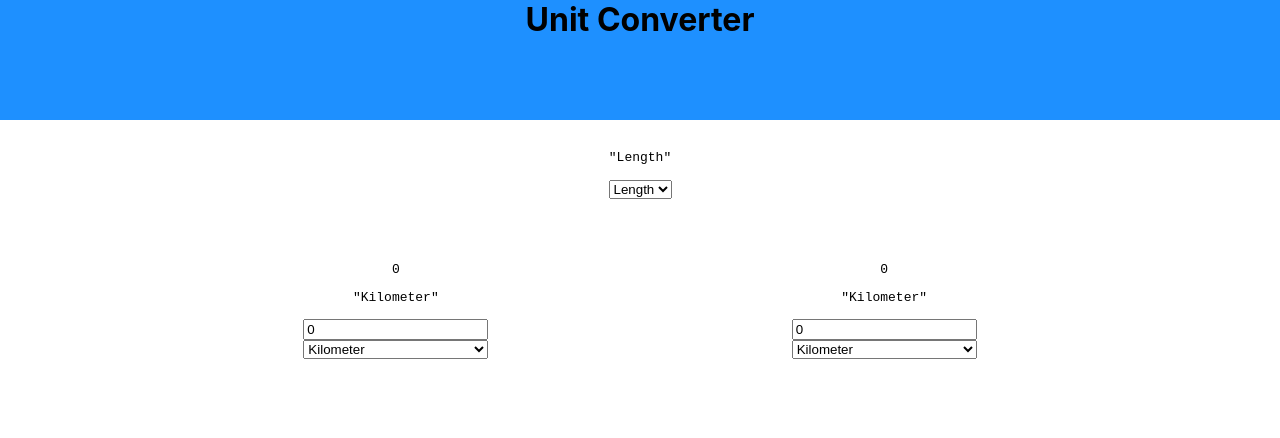
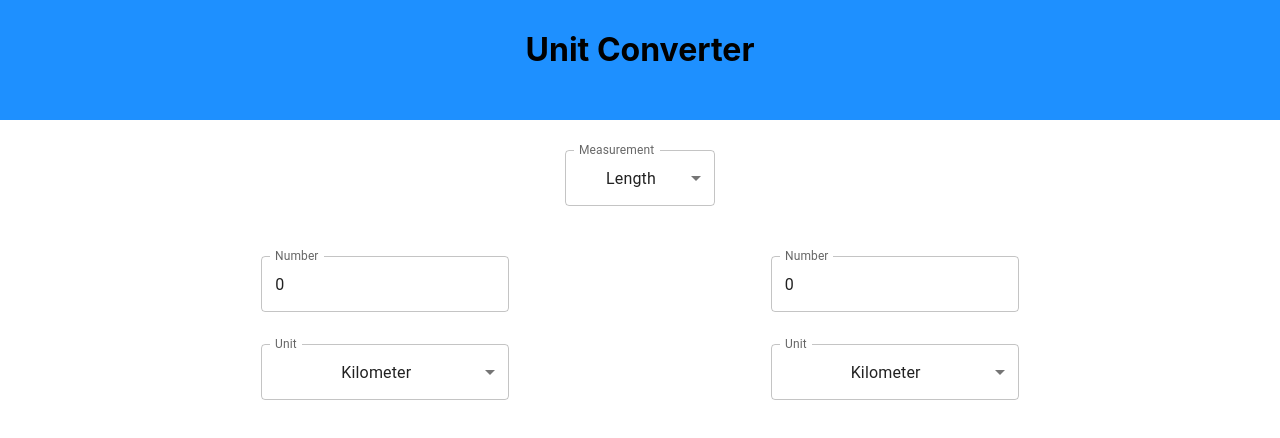
Before and after one commit to QuercusTaliare/unit-converter, a React (Create React App) app: page / in a window 1280 px wide. Shown: the top 438 px of the page. Built offline with nearby package versions, Linux system fonts and the light colour scheme.

Commit message:
Implement mui components

```diff
--- a/src/App.css
+++ b/src/App.css
@@ -16,6 +16,9 @@
 .Header {
   min-height: 15vh;
   background-color: dodgerblue;
+  display: flex;
+  justify-content: center;
+  align-items: center;
 }
 
 .Header h1 {
@@ -38,6 +41,8 @@
 .Variable .form-container {
   display: flex;
   flex-direction: column;
+  height: 18vh;
+  justify-content: space-between;
 }
 
 .App-link {
--- a/src/components/Measurements.js
+++ b/src/components/Measurements.js
@@ -1,25 +1,43 @@
 import { measurementsData } from "../data/units"
+import { Select, MenuItem, FormControl, InputLabel } from "@mui/material"
+import { makeStyles } from "@mui/styles"
+
+const useStyles = makeStyles({
+  root: {
+    width: 150
+  }
+})
 
 export default function Measurements({ measurement, updateMeasureValue }) {
+
+  const classes = useStyles();
+
   return (
     <div className="Measurements">
 
-      <pre>{JSON.stringify(measurement, null, 2)}</pre>
+      {/* <pre>{JSON.stringify(measurement, null, 2)}</pre> */}
 
-      <select
+      <FormControl>
+        <InputLabel id="measurement-label">Measurement</InputLabel>
+        <Select
           name="measurement"
+          labelId="measurement-label"
           id="measurement"
           value={measurement}
+          label="Measurement"
           onChange={(e) => updateMeasureValue(e)}
+          className={classes.root}
         >
           {measurementsData.map(measurementData => {
             return (
-            <option value={measurementData} key={measurementData}>
+              <MenuItem value={measurementData} key={measurementData}>
                 {measurementData}
-            </option>
+              </MenuItem>
             )
           })}
-      </select>
+        </Select>
+      </FormControl>
+
     </div>
   )
 }
--- a/src/components/Variable.js
+++ b/src/components/Variable.js
@@ -1,27 +1,34 @@
 import { lengthsData, timesData } from '../data/units';
+import { TextField, Select, MenuItem, FormControl, InputLabel } from '@mui/material';
 
 export default function Variable({ location, unit, number, updateValue, measurement }) {
+
 
   return (
     <div className="Variable">
 
-      <pre>{JSON.stringify(number, null, 2)}</pre>
-      <pre>{JSON.stringify(unit, null, 2)}</pre>
+      {/* <pre>{JSON.stringify(number, null, 2)}</pre>
+      <pre>{JSON.stringify(unit, null, 2)}</pre> */}
 
       <form>
         <div className="form-container">
-          <label htmlFor={`${location}Number`}>
-            <input
+          <TextField
             type="text"
             id={`${location}Number`}
             name={`${location}Number`}
             value={number}
             onChange={(e) => updateValue(e)}
+            variant="outlined"
+            label="Number"
           />
-          </label>
-          <select
+
+          <FormControl>
+            <InputLabel id={`${location}Unit-label`}>Unit</InputLabel>
+            <Select
               name={`${location}Unit`}
               id={`${location}Unit`}
+              labelId={`${location}Unit-label`}
+              label="Unit"
               value={unit}
               onChange={(e) => updateValue(e)}
             >
@@ -30,9 +37,9 @@ export default function Variable({ location, unit, number, updateValue, measurem
                 &&
                 lengthsData.map(lengthData => {
                   return (
-                  <option value={lengthData} key={lengthData}>
+                    <MenuItem value={lengthData} key={lengthData}>
                       {lengthData}
-                  </option>
+                    </MenuItem>
                   )
                 })
               }
@@ -41,13 +48,14 @@ export default function Variable({ location, unit, number, updateValue, measurem
                 &&
                 timesData.map(timeData => {
                   return (
-                  <option value={timeData} key={timeData}>
+                    <MenuItem value={timeData} key={timeData}>
                       {timeData}
-                  </option>
+                    </MenuItem>
                   )
                 })
               }
-          </select>
+            </Select>
+          </FormControl>
         </div>
       </form>
     </div>
```
Lines whose indentation alone changed are shown as unchanged.
